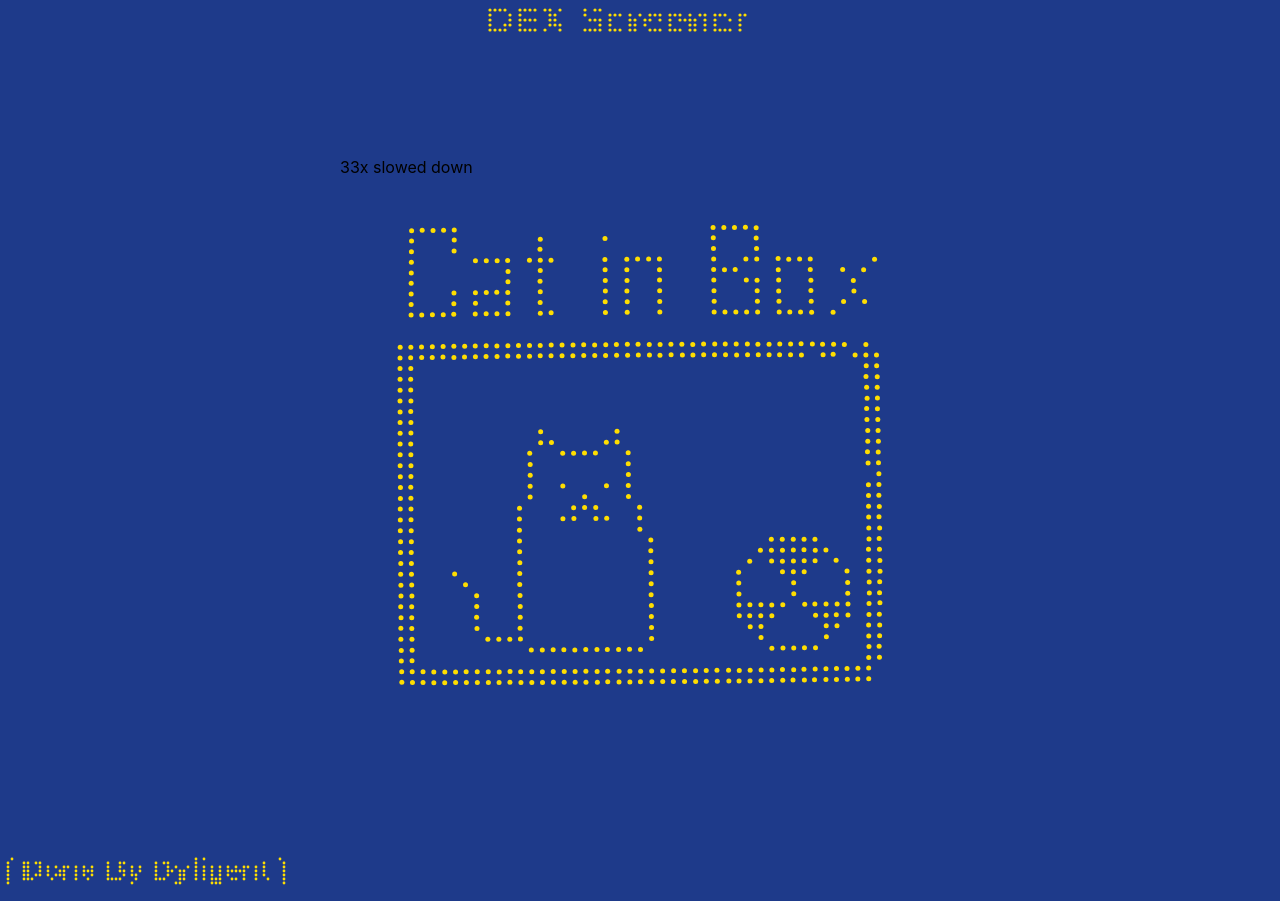
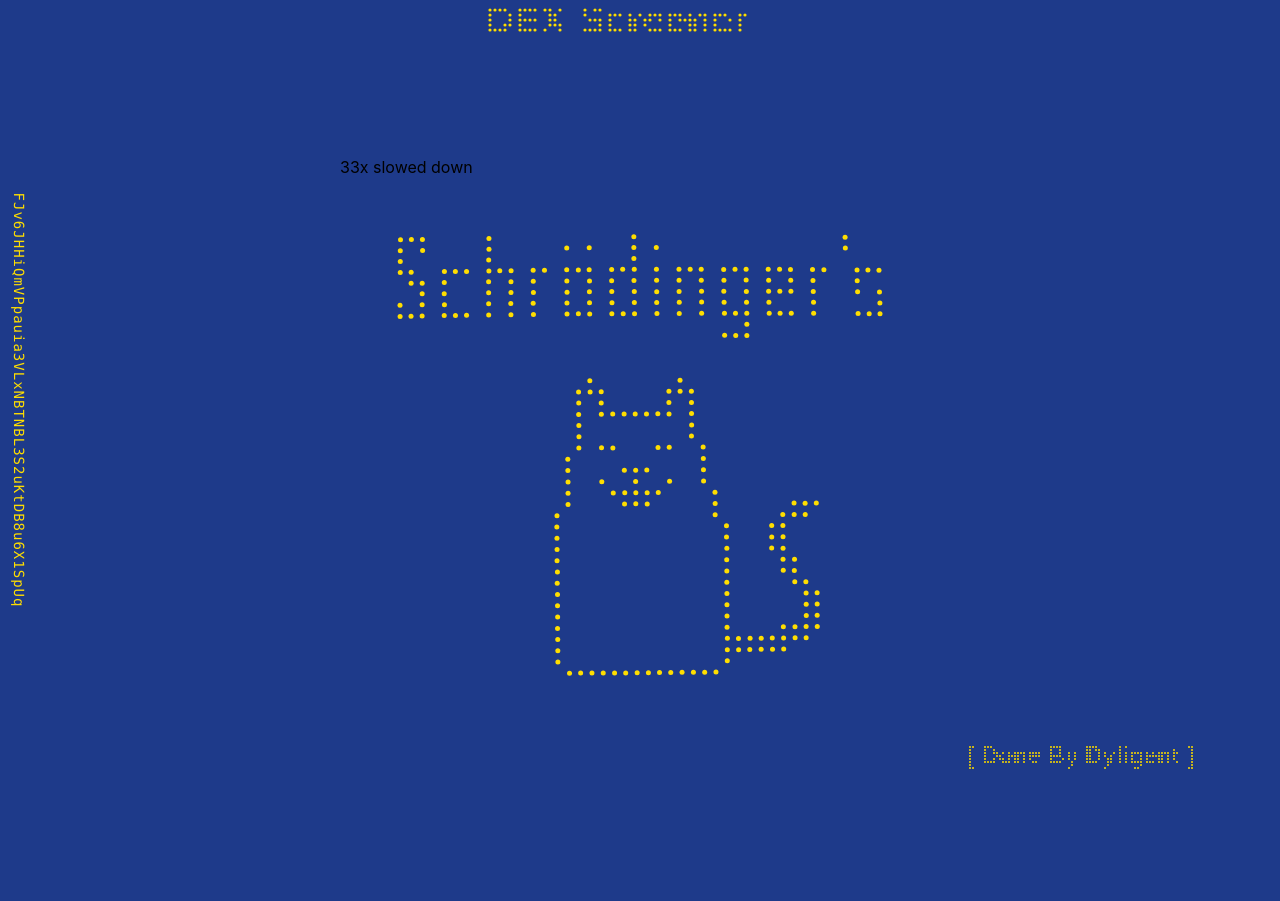
Before and after one commit to Dyligentlydone/catinbox, a React (Vite) app: page / in a window 1280 px wide. After the commit the page ends 855 px from the top, so only its background shows below. Built offline with nearby package versions, Linux system fonts and the light colour scheme.

Commit message:
feat: add SignaturePortal + AddressPortal, improve DottedButton crispness, add CopySection, and clean debug overlays

```diff
--- a/src/App.tsx
+++ b/src/App.tsx
@@ -1,5 +1,7 @@
 import QuantumCat from './components/QuantumCat';
 import DottedButton from './components/DottedButton';
+import SignaturePortal from './components/SignaturePortal';
+import AddressPortal from './components/AddressPortal';
 
 function App() {
   return (
@@ -27,25 +29,10 @@
       {/* Quantum Cat Animation - Full Screen */}
       <QuantumCat />
 
-      {/* Bottom-right dotted signature */}
-      <div className="absolute bottom-4 right-4">
-        <DottedButton
-          text="( Done By Dyligent )"
-          width={320}
-          height={40}
-          dotStep={4}
-          font="bold 30px Arial"
-          pointSize={1.4}
-          maxStaggerMs={2200}
-          approachFactor={0.06}
-          fadeInFactor={0.025}
-          className="cursor-pointer"
-          onClick={() => {
-            const url = 'https://x.com/Dyllwill_';
-            window.open(url, '_blank', 'noopener,noreferrer');
-          }}
-        />
-      </div>
+      {/* Left-side vertical address */}
+      <AddressPortal address="FJv6JHHiQmVPpauia3VLxNBTNBL3S2uKtDB8u6X1SpUq" />
+
+      <SignaturePortal />
     </div>
   );
 }
--- /dev/null
+++ b/src/components/AddressPortal.tsx
@@ -0,0 +1,76 @@
+import { createPortal } from 'react-dom';
+import { useCallback, useState } from 'react';
+
+type AddressPortalProps = {
+  address: string;
+};
+
+export default function AddressPortal({ address }: AddressPortalProps) {
+  const [copied, setCopied] = useState(false);
+  const copy = useCallback(async () => {
+    try {
+      await navigator.clipboard.writeText(address);
+    } catch {
+      const t = document.createElement('textarea');
+      t.value = address;
+      document.body.appendChild(t);
+      t.select();
+      document.execCommand('copy');
+      document.body.removeChild(t);
+    }
+    setCopied(true);
+    setTimeout(() => setCopied(false), 1200);
+  }, [address]);
+
+  const node = (
+    <div
+      style={{
+        position: 'fixed',
+        left: 12,
+        top: '50%',
+        transform: 'translateY(-50%)',
+        zIndex: 2147483647,
+        pointerEvents: 'auto',
+        color: 'rgb(255, 222, 0)', // match quantum yellow
+        fontFamily: 'ui-monospace, SFMono-Regular, Menlo, Monaco, Consolas, "Liberation Mono", "Courier New", monospace',
+        fontSize: 14,
+        lineHeight: 1,
+        userSelect: 'none',
+        letterSpacing: '1px',
+      }}
+      title="Click to copy"
+    >
+      <div style={{ position: 'relative' }}>
+        {/* Tooltip to the right, vertically centered */}
+        {copied && (
+          <div
+            style={{
+              position: 'absolute',
+              top: '50%',
+              left: 28,
+              transform: 'translateY(-50%)',
+              color: 'rgb(255, 222, 0)',
+              fontSize: 12,
+              lineHeight: 1,
+              whiteSpace: 'nowrap',
+            }}
+          >
+            Copied!
+          </div>
+        )}
+        <div
+          onClick={copy}
+          style={{
+            writingMode: 'vertical-rl' as any,
+            textOrientation: 'mixed' as any,
+            cursor: 'pointer',
+          }}
+        >
+          {address}
+        </div>
+      </div>
+    </div>
+  );
+
+  return createPortal(node, document.body);
+}
--- /dev/null
+++ b/src/components/CopySection.tsx
@@ -0,0 +1,52 @@
+import { useState } from 'react';
+
+type CopySectionProps = {
+  label?: string;
+  value: string;
+  className?: string;
+};
+
+export default function CopySection({ label, value, className = '' }: CopySectionProps) {
+  const [copied, setCopied] = useState(false);
+
+  const copy = async () => {
+    try {
+      await navigator.clipboard.writeText(value);
+    } catch (e) {
+      // Fallback
+      const textarea = document.createElement('textarea');
+      textarea.value = value;
+      document.body.appendChild(textarea);
+      textarea.select();
+      document.execCommand('copy');
+      document.body.removeChild(textarea);
+    } finally {
+      setCopied(true);
+      setTimeout(() => setCopied(false), 1200);
+    }
+  };
+
+  return (
+    <div className={`w-full flex items-center justify-center ${className}`}>
+      <div className="w-full select-none">
+        {label && (
+          <div className="mb-1 text-xs text-white/60 tracking-wide text-center">
+            {label}
+          </div>
+        )}
+        <div
+          role="button"
+          tabIndex={0}
+          onClick={copy}
+          onKeyDown={(e) => { if (e.key === 'Enter' || e.key === ' ') copy(); }}
+          className="w-full text-center font-mono text-[15px] leading-[40px] text-white/90 cursor-pointer hover:text-white transition outline-none focus:outline-none"
+        >
+          {value}
+        </div>
+        {copied && (
+          <div className="text-[11px] text-white/50 mt-1 text-center">Copied</div>
+        )}
+      </div>
+    </div>
+  );
+}
--- a/src/components/DottedButton.tsx
+++ b/src/components/DottedButton.tsx
@@ -97,6 +97,23 @@
   const [atoms, setAtoms] = useState<Atom[]>([]);
   const startRef = useRef<number | null>(null);
 
+  // Ensure canvas is crisp on high-DPI displays
+  useEffect(() => {
+    const canvas = canvasRef.current;
+    if (!canvas) return;
+    const dpr = Math.max(1, window.devicePixelRatio || 1);
+    // Set backing store size
+    canvas.width = Math.floor(width * dpr);
+    canvas.height = Math.floor(height * dpr);
+    // Set display size via CSS
+    canvas.style.width = `${width}px`;
+    canvas.style.height = `${height}px`;
+    const ctx = canvas.getContext('2d');
+    if (ctx) {
+      ctx.setTransform(dpr, 0, 0, dpr, 0, 0); // scale drawing to logical units
+    }
+  }, [width, height]);
+
   // Init atoms to random positions, then animate into text
   useEffect(() => {
     const canvas = canvasRef.current;
@@ -135,7 +152,8 @@
 
     let raf = 0;
     const animate = () => {
-      ctx.clearRect(0, 0, canvas.width, canvas.height);
+      // Clear in logical units (after dpr scaling)
+      ctx.clearRect(0, 0, width, height);
       // Background transparent so page bg shows through
 
       const now = performance.now();
@@ -161,6 +179,12 @@
           atom.y += dy * approachFactor;
           atom.opacity = Math.min(1, atom.opacity + fadeInFactor);
         }
+
+        // Optional tiny halo to improve readability on dark bg
+        ctx.beginPath();
+        ctx.arc(atom.x, atom.y, atom.size + 0.2, 0, Math.PI * 2);
+        ctx.fillStyle = `rgba(0, 0, 0, ${Math.min(0.12, atom.opacity * 0.12)})`;
+        ctx.fill();
 
         ctx.beginPath();
         ctx.arc(atom.x, atom.y, atom.size, 0, Math.PI * 2);
--- a/src/components/QuantumCat.tsx
+++ b/src/components/QuantumCat.tsx
@@ -440,7 +440,7 @@
 
   // Return the JSX for the component
   return (
-    <div className="relative w-full h-screen overflow-hidden flex items-center justify-center">
+    <div className="relative w-full min-h-screen overflow-hidden flex flex-col items-center justify-center">
       <div className="relative w-[600px] h-[600px] overflow-hidden">
         <canvas
           ref={canvasRef}
@@ -450,6 +450,8 @@
           33x slowed down
         </div>
       </div>
+
+      {/* Copy section directly below animation */}
     </div>
   );
 };
--- /dev/null
+++ b/src/components/SignaturePortal.tsx
@@ -0,0 +1,35 @@
+import { createPortal } from 'react-dom';
+import DottedButton from './DottedButton';
+
+export default function SignaturePortal() {
+  const node = (
+    <div
+      style={{
+        position: 'fixed',
+        right: 16,
+        bottom: 16,
+        zIndex: 2147483647,
+        pointerEvents: 'auto',
+      }}
+    >
+      <DottedButton
+        text="[ Done By Dyligent ]"
+        width={300}
+        height={34}
+        dotStep={3}
+        font="bold 24px Arial"
+        pointSize={1.0}
+        maxStaggerMs={500}
+        approachFactor={0.1}
+        fadeInFactor={0.1}
+        className="cursor-pointer"
+        onClick={() => {
+          const url = 'https://x.com/Dyllwill_';
+          window.open(url, '_blank', 'noopener,noreferrer');
+        }}
+      />
+    </div>
+  );
+
+  return createPortal(node, document.body);
+}
```
